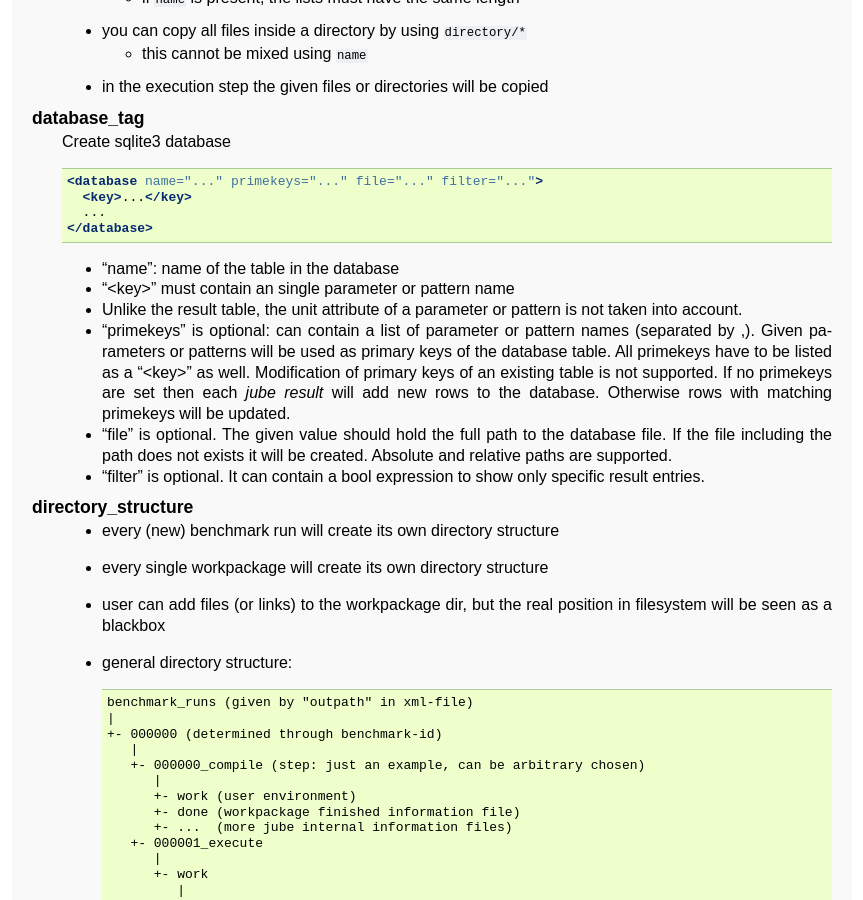
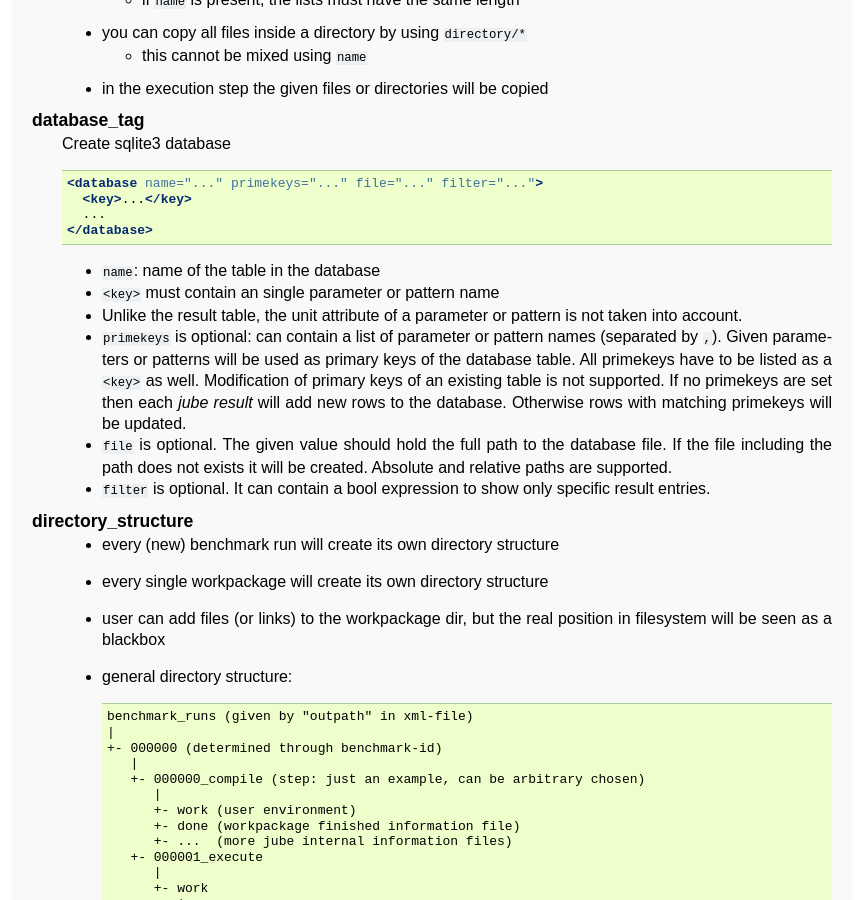
Before and after one commit to FZJ-JSC/JUBE, a Sphinx documentation site: the page built from docs/glossar.rst, in a window 1280 px wide and 900 px high, scrolled down 2367 px. Shown: the whole window, without its empty margins (218-1081 px from the left). Built offline with Sphinx 7.4.7, drawn with Linux system fonts in a browser that asks for light colours; some of the changed text lies outside the part shown.

````diff
--- a/docs/advanced.rst
+++ b/docs/advanced.rst
@@ -421,7 +421,7 @@ Caution: This can lead to erroneous execution if you forget to set the necessary
 
 Careful: This can lead to erroneous execution if you forget to set the necessary tags for execution, as JUBE will no longer consider e.g. parameters provided with the corresponding ``tag`` attribute.
 
-To ensure that the user of the script specifies the necessary tag values that the script needs for successful execution, the ``check_tag`` element (added with JUBE version 2.5.2) can be used.
+To ensure that the user of the script specifies the necessary tag values that the script needs for successful execution, the ``check_tag`` element (added with JUBE version 2.6.0) can be used.
 It allows you to define tag values that must be specified when the script is called in order for it to run successfully.
 If none of the required ``tag`` combinations defined by ``check_tag`` are set by the user, an error message is displayed and the run is aborted.
 
--- a/docs/glossar.rst
+++ b/docs/glossar.rst
@@ -140,16 +140,18 @@ Glossary
       * In addition, the character ``!`` can be used for the logical operation 'negation', i.e. 'not'. Example: ``!tag1`` means that the tag ``tag1`` must not be set.
 
    selection_tag
-      Select benchmarks by name.
+      Specify tags or select benchmarks by name.
 
       .. code-block:: xml
 
          <selection>
            <only>...</only>
            <not>...</not>
+           <tag>...</tag>
            ...
          </selection>
 
+      * multiple <tag> are allowed to specify tags (see tagging)
       * select or unselect a benchmark by name
       * only selected benchmarks will run (when using the ``run`` command)
       * multiple ``<only>`` and ``<not>`` are allowed
@@ -448,7 +450,7 @@ Glossary
           ...
         </substituteset>
 
-     * init_with is optional
+     * ``init_with`` is optional
 
        * if the given filepath can be found inside of the ``JUBE_INCLUDE_PATH`` and if it contains a substituteset using the given name, all iofile and sub will be copied to the local set
        * local ``iofile`` will overwrite imported ones based on ``out``, local ``sub`` will overwrite imported ones based on ``source``
@@ -591,7 +593,7 @@ Glossary
      * the ``use`` argument inside the ``<file>`` tag is optional and can be used to specify a file specific patternset;
 
        * the global ``<use>`` and this local use will be combined and evaluated at the same time
-       * a ``from```subargument is not possible in this local ``use``
+       * a ``from`` subargument is not possible in this local ``use``
 
      * ``reduce`` is optional (default: ``true`` )
 
@@ -608,26 +610,26 @@ Glossary
           ...
         </database>
 
-     * "name": name of the table in the database
+     * ``name``: name of the table in the database
 
-     * "<key>" must contain an single parameter or pattern name
+     * ``<key>`` must contain an single parameter or pattern name
 
      * Unlike the result table, the unit attribute of a parameter or pattern
        is not taken into account.
 
-     * "primekeys" is optional: can contain a list of parameter or
-       pattern names (separated by ,). Given parameters or patterns
+     * ``primekeys`` is optional: can contain a list of parameter or
+       pattern names (separated by ``,``). Given parameters or patterns
        will be used as primary keys of the database table. All
-       primekeys have to be listed as a "<key>" as well. Modification
+       primekeys have to be listed as a ``<key>`` as well. Modification
        of primary keys of an existing table is not supported.
        If no primekeys are set then each `jube result` will add new rows
        to the database. Otherwise rows with matching primekeys will be updated.
 
-     * "file" is optional. The given value should hold the full path
+     * ``file`` is optional. The given value should hold the full path
        to the database file. If the file including the path does not
        exists it will be created. Absolute and relative paths are supported.
 
-     * "filter" is optional. It can contain a bool expression to show only specific result entries.
+     * ``filter`` is optional. It can contain a bool expression to show only specific result entries.
 
    result_tag
      The result tag is used to handle different visualisation types of your analysed data.
@@ -678,7 +680,7 @@ Glossary
      * ``filter`` is optional, it can contain a bool expression to show only specific result entries
 
    column_tag
-     A line within a ASCII result table. The <column>-tag can contain the name of a pattern or
+     A line within a ASCII result table. The ``<column>``-tag can contain the name of a pattern or
      the name of a parameter.
 
      .. code-block:: xml
@@ -754,7 +756,7 @@ Glossary
           jube run <filename> --tag a b
 
         * ``<tags>`` which does not contain one of these names will be hidden inside the include file
-        * <tags> which does not contain any tag-attribute will stay inside the include file
+        * ``<tags>`` which does not contain any tag-attribute will stay inside the include file
 
       * "not" tags are more important than normal tags: ``tag="a,!b,c"`` and running with ``a b`` will hide the ``<tag>`` because
         the ``!b`` is more important than the ``a``
@@ -810,6 +812,7 @@ Glossary
            <selection>
              <only>...</only>
              <not>...</not>
+             <tag>...</tag>
              ...
            </selection>
            <!-- optional must-have tag specification -->
@@ -860,6 +863,7 @@ Glossary
          selection:
            only: ...
            not: ...
+           tag: ...
 
          # optional must-have tag specification
          check_tags:
--- a/docs/tutorial.rst
+++ b/docs/tutorial.rst
@@ -411,7 +411,7 @@ the sandbox directory. Because we do/should not know that location we use the fi
 The ``<sub>`` specifies the substitution. All occurrences of ``source`` will be substituted by ``dest``. As you can see, you can
 use parameters inside the substitution. In addition to the standard ``text`` substitution (see ``<sub source="#NUMBER#" ... />``),
 the ``mode`` attribute (introduced in JUBE version 2.6.0) also allows regular expressions to be used for the substitution
-(see ``<sub mode="regex" source="#[^NUMBER]+#" ... />``).  The regular expression in this example searches for a capitalised
+(see ``<sub mode="regex" source="#[^NUMBER]+#" ... />``). The regular expression in this example searches for a capitalised
 text enclosed in ``#``. It matches the following text in the file ``file.in``: ``#ZAHL#``.
 
 There is no ``<use>`` inside any set. The combination of all sets will be done inside the ``<step>``. So if you use a parameter inside a
````
Also changed, not shown: other parts of docs/tutorial.rst (+1 -1 lines).
